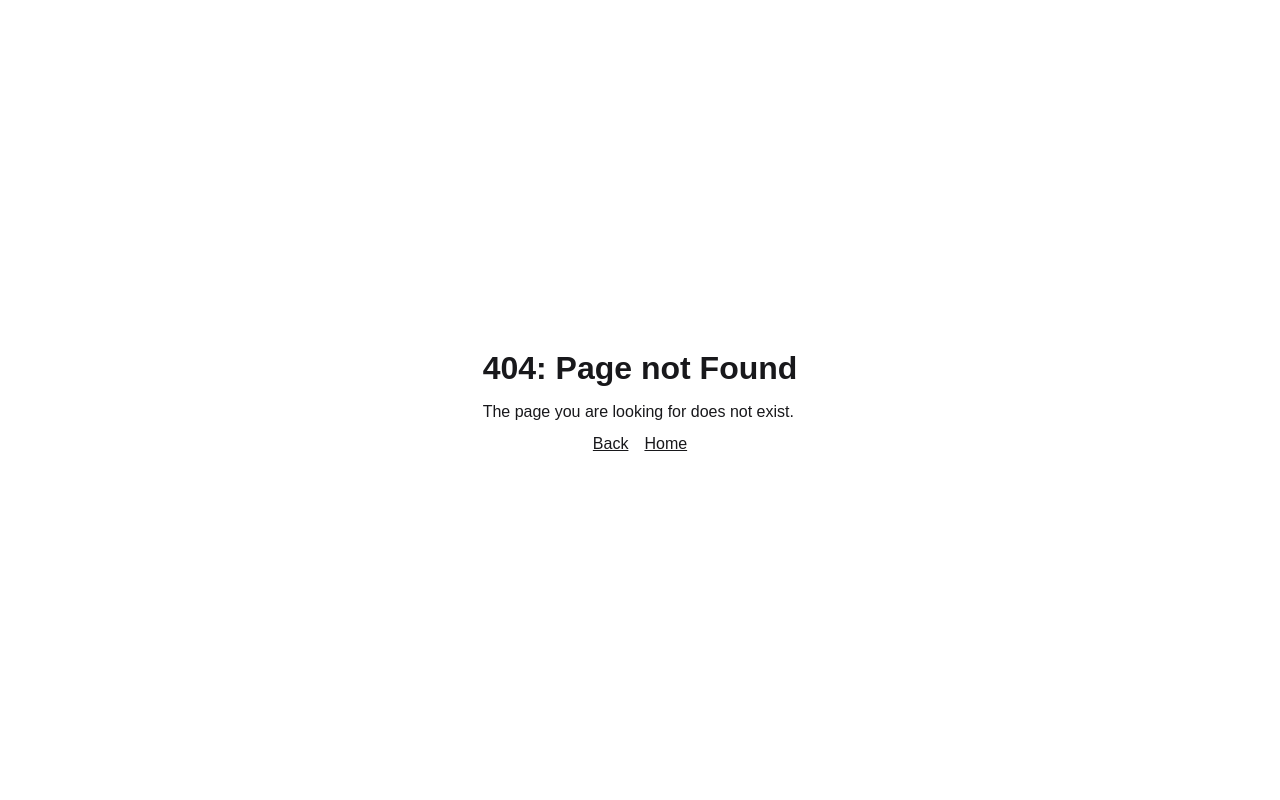
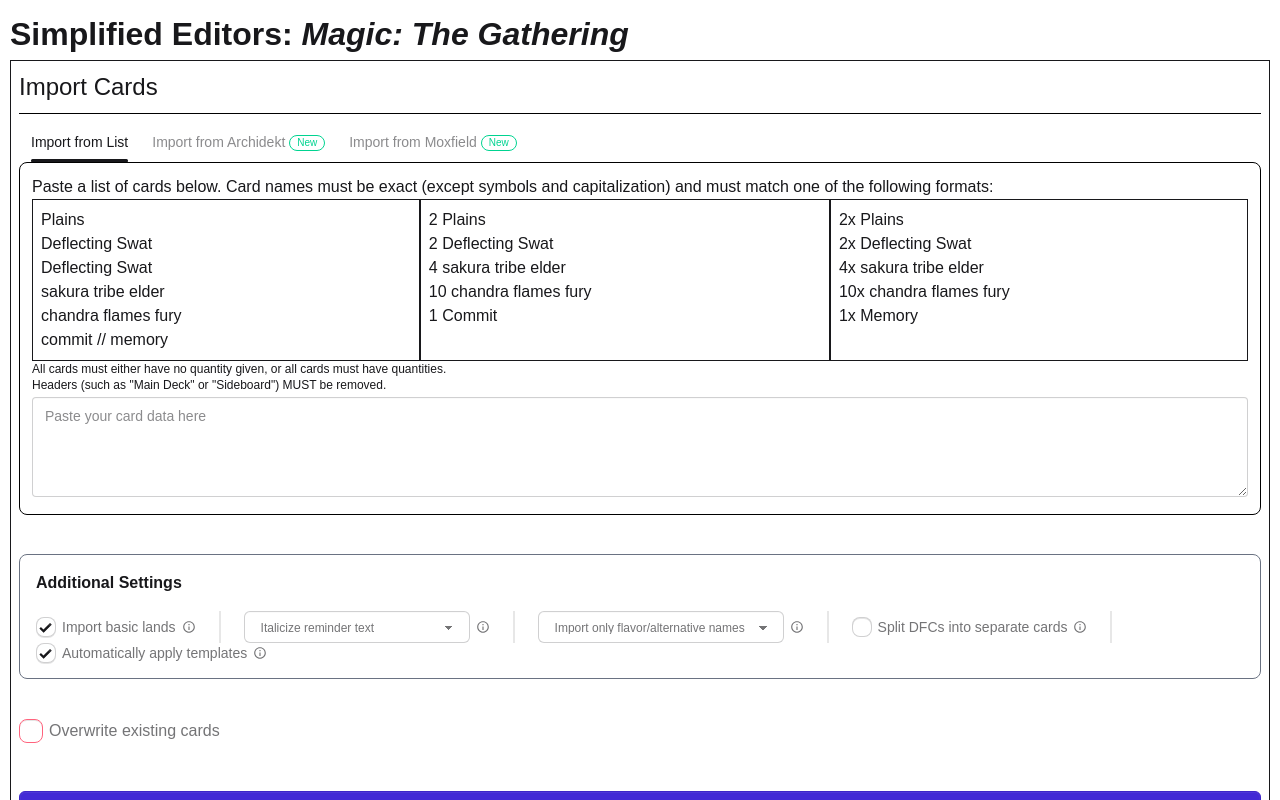
Before and after one commit to MM4096/simplified-proxies, a Next.js app: page /editor/mtg/simplified in a window 1280 px wide. Before the commit this address had no page. Built offline with nearby package versions, Linux system fonts and the light colour scheme.

Commit message:
more work

```diff
--- a/src/app/editor/components/editorPage.tsx
+++ b/src/app/editor/components/editorPage.tsx
@@ -2,13 +2,22 @@
 
 import "../../styles/editor.css";
 import {CardList} from "@/app/editor/components/cardList";
-import {ReactNode, useEffect, useRef, useState} from "react";
+import {ReactNode, useEffect, useState} from "react";
 import Link from "next/link";
 import {ProjectsBox} from "@/app/editor/components/projectsBox";
 import {renderToStaticMarkup} from "react-dom/server";
 import {MTGCardObject} from "@/app/editor/components/cards/mtgCardObject";
 import {PTCGCardObject} from "@/app/editor/components/cards/ptcgCardObject";
 import {Card, MTGCard, PTCGCard} from "@/lib/card";
+
+export type EditorPageProps = {
+	gameName: string,
+	gameId: "mtg" | "ptcg",
+	gameLocalStorageKey: string,
+	cardInputsAction: (props: { onChange: (key: string, value: string) => void, card: Card }) => ReactNode,
+	importCardsAction: (props: { setCards: (cards: Card[]) => void, cards: Card[] }) => ReactNode,
+	demoCard?: Card,
+}
 
 /**
  * A generic template for all editor pages
@@ -18,14 +27,8 @@
  * @param cardInputs Inputs to fill in card information
  * @constructor
  */
-export function EditorPage({gameName, gameId, gameLocalStorageKey, cardInputsAction, importCardsAction, demoCard}: {
-	gameName: string,
-	gameLocalStorageKey: string,
-	gameId: "mtg" | "ptcg",
-	cardInputsAction: (props: { onChange: (key: string, value: string) => void, card: Card }) => ReactNode,
-	importCardsAction: (props: { setCards: (cards: Card[]) => void, cards: Card[] }) => ReactNode,
-	demoCard?: Card,
-}) {
+export function EditorPage({gameName, gameId, gameLocalStorageKey, cardInputsAction, importCardsAction, demoCard}:
+						   EditorPageProps) {
 	const [cards, setCards] = useState<Card[]>([]);
 	const [editingIndex, setEditingIndex] = useState<number | null>(null);
 	const [tempCard, setTempCard] = useState<Card>({});
@@ -33,8 +36,6 @@
 	const [activeTab, setActiveTab] = useState<"input" | "list" | "preview" | "options">("list");
 
 	const [currentProject, setCurrentProject] = useState<string | null>(null);
-
-	const dialogRef = useRef<HTMLDialogElement>(null);
 
 	function changeVal(key: string, value: string) {
 		const tempCardCopy = {...tempCard, [key as keyof Card]: value};
@@ -197,3 +198,58 @@
 
 	</div>)
 }
+
+export function SimplifiedEditorPage({
+										 gameName,
+										 gameId,
+										 gameLocalStorageKey,
+										 importCardsAction,
+									 }: EditorPageProps) {
+	const [cards, setCards] = useState<Card[]>([]);
+	// get cards from storage
+	useEffect(() => {
+		function getProjectData() {
+			const savedData = localStorage.getItem(gameLocalStorageKey);
+
+			if (savedData === null || Array.isArray(JSON.parse(savedData))) {
+				return [];
+			}
+			const parsedData = JSON.parse(savedData);
+
+			return (parsedData["UNSAVED"] || []) as Card[];
+		}
+
+		const projectData = getProjectData();
+		if (projectData.length > 0) {
+			// if cards already exist in the new project, use that
+			setCards(projectData);
+		} else {
+			// otherwise, ignore it and save the new cards
+
+		}
+	}, [gameLocalStorageKey])
+
+	// write cards to storage
+	useEffect(() => {
+		function setProjectData(data: MTGCard[]) {
+			const savedData = localStorage.getItem(gameLocalStorageKey);
+			let parsedData = JSON.parse(savedData || "{}");
+			if (savedData === null || Array.isArray(JSON.parse(savedData))) {
+				parsedData = {};
+			}
+
+			parsedData["UNSAVED"] = data;
+			localStorage.setItem(gameLocalStorageKey, JSON.stringify(parsedData));
+		}
+
+		setProjectData(cards);
+	}, [cards, gameLocalStorageKey]);
+
+	return (<div className="main-container">
+		<h1 className="small-hidden">Simplified Editors: <i>{gameName}</i></h1>
+
+		<div className="border p-2 h-full flex flex-col gap-2">
+			{importCardsAction({setCards, cards})}
+		</div>
+	</div>)
+}
--- a/src/app/editor/components/simplifiedEditorPage.tsx
+++ /dev/null
@@ -1,13 +0,0 @@
-import {Card} from "@/lib/card";
-import {ReactNode} from "react";
-
-export function simplifiedEditorPage({gameName, gameLocalStorageKey, gameId, importCardsAction} : {
-	gameName: string,
-	gameLocalStorageKey: string,
-	gameId: "mtg" | "ptcg",
-	importCardsAction: (props: { setCards: (cards: Card[]) => void, cards: Card[] }) => ReactNode,
-}) {
-	return (<>
-		{}
-	</>)
-}
--- a/src/app/editor/mtg/components/import.tsx
+++ b/src/app/editor/mtg/components/import.tsx
@@ -7,10 +7,11 @@
 import {useUmamiEvent} from "@/app/components/analytics";
 import {NewBadge} from "@/app/components/tags/new";
 
-export function ImportMTG({cards, setCardsAction, closeDialogAction}: {
+export function ImportMTG({cards, setCardsAction, closeDialogAction, hideCancelButton = false}: {
 	cards: MTGCard[],
 	setCardsAction: (cards: MTGCard[]) => void,
 	closeDialogAction?: () => void,
+	hideCancelButton?: boolean
 }) {
 	const [importMessage, setImportMessage] = useState<string>("");
 	const [importText, setImportText] = useState<string>("");
@@ -303,13 +304,15 @@
 			importError !== "" && (<label className="label text-error whitespace-pre">{importError}</label>)
 		}
 
+		<div className="grow"/>
+
 		<div className="flex flex-row gap-2 w-full">
-			<button className="btn btn-secondary grow" onClick={() => {
+			{!hideCancelButton && (<button className="btn btn-secondary grow" onClick={() => {
 				if (closeDialogAction) {
 					closeDialogAction();
 				}
 			}} disabled={disableButtons}>Cancel
-			</button>
+			</button>)}
 			<button className="btn btn-primary grow" onClick={() => {
 				importCards().then();
 			}} disabled={disableButtons}>Import
--- /dev/null
+++ b/src/app/editor/mtg/simplified/page.tsx
@@ -0,0 +1,28 @@
+"use client";
+
+import {SimplifiedEditorPage} from "@/app/editor/components/editorPage";
+import {Card} from "@/lib/card";
+import {ReactNode} from "react";
+import {ImportMTG} from "@/app/editor/mtg/components/import";
+import {useRouter} from "next/navigation";
+
+export default function SimplifiedMTGEditor() {
+	const router = useRouter();
+
+	return (<SimplifiedEditorPage
+		gameName="Magic: The Gathering" gameId="mtg" gameLocalStorageKey="mtg-cards"
+
+		importCardsAction={({setCards, cards}): ReactNode => {
+			return <ImportMTG cards={cards} setCardsAction={setCards} hideCancelButton={true} closeDialogAction={() => {
+				router.push("/editor/mtg/print");
+			}}/>
+		}}
+
+		cardInputsAction={function (props: {
+			onChange: (key: string, value: string) => void;
+			card: Card;
+		}): ReactNode {
+			throw new Error("Function not implemented.");
+		}}
+	/>)
+}
--- a/src/app/editor/ptcg/components/import.tsx
+++ b/src/app/editor/ptcg/components/import.tsx
@@ -3,11 +3,11 @@
 import {useRef, useState} from "react";
 import {PTCGCard} from "@/lib/card";
 
-export function ImportPTCG({cards, setCardsAction}: {
+export function ImportPTCG({cards, setCardsAction, closeDialogAction}: {
 	cards: PTCGCard[],
 	setCardsAction: (cards: PTCGCard[]) => void,
+	closeDialogAction?: () => void,
 }) {
-	const dialogRef = useRef<HTMLDialogElement>(null);
 	const [overwrite, setOverwrite] = useState(false);
 
 	const [inputText, setInputText] = useState("");
@@ -53,7 +53,9 @@
 			setImportError(`The following cards were not found: ${notFoundCards.join(", ")}. All other cards were imported.`);
 		} else {
 			setImportError("");
-			dialogRef?.current?.close();
+			if (closeDialogAction) {
+				closeDialogAction()
+			}
 		}
 	}
 
@@ -103,7 +105,9 @@
 		<br/><br/>
 		<div className="flex flex-row items-center justify-center gap-4 w-full">
 			<button className="btn btn-secondary grow" onClick={() => {
-				dialogRef?.current?.close();
+				if (closeDialogAction) {
+					closeDialogAction();
+				}
 			}} disabled={loading}>Cancel
 			</button>
 			<button className="btn btn-primary grow" onClick={() => {
--- a/src/app/editor/ptcg/page.tsx
+++ b/src/app/editor/ptcg/page.tsx
@@ -6,11 +6,13 @@
 import {ReactNode} from "react";
 import {ImportPTCG} from "@/app/editor/ptcg/components/import";
 import {PTCGCard} from "@/lib/card";
+import {ImportComponent} from "@/app/editor/components/importComponent";
 
 export default function PTCGEditorPage() {
 	return (<EditorPage gameName="Pokemon Trading Card Game" gameLocalStorageKey="ptcg-cards" gameId="ptcg"
 						importCardsAction={({setCards, cards}): ReactNode => {
-							return (<ImportPTCG cards={cards} setCardsAction={setCards}/>)
+							return <ImportComponent cards={cards} setCardsAction={setCards}
+													InnerComponent={ImportPTCG}/>
 						}}
 						cardInputsAction={({onChange, card}) => {
 							return (<>
```
